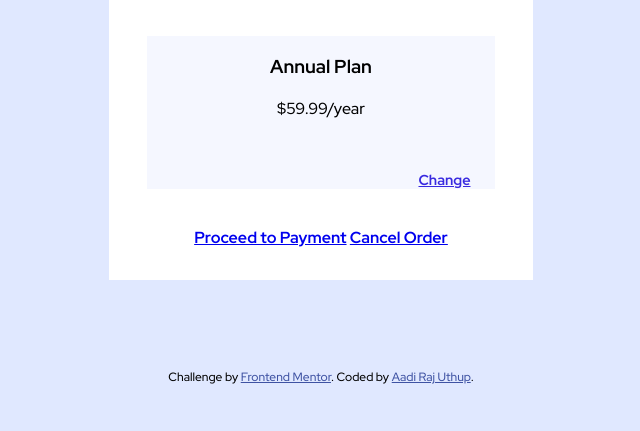
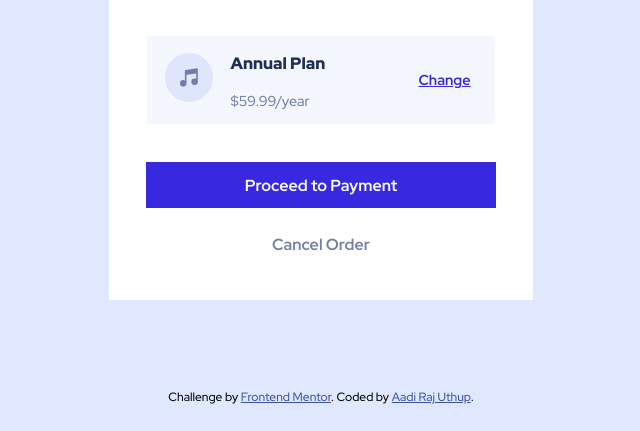
Before and after one commit to aadirajuthup/order-summary-component, a plain HTML site: page index.html in a window 1280 px wide. Shown: the part 465-896 px from the top of the page, without its empty margins (319-959 px from the left). Drawn offline with Linux system fonts and the light colour scheme.

Commit message:
Some minor modifications

```diff
--- a/index.html
+++ b/index.html
@@ -18,13 +18,15 @@
       <p>You can now listen to millions of songs, audiobooks, and podcasts on any device anywhere you like!</p>
     </div>
     <div class="sub-card" id="plan">
-      <h3>Annual Plan</h3>
-      <p>$59.99/year</p>
+      <img src="./images/icon-music.svg" alt="Music Icon">
+      <div class="sub-card" id="plan-text">
+        <h3>Annual Plan</h3><p>$59.99/year</p>
+      </div>
       <a href="#">Change</a>
     </div>
     <div class="sub-card" id="checkout">
-      <a href="#">Proceed to Payment</a>
-      <a href="#">Cancel Order</a>
+      <a href="#" id="proceed">Proceed to Payment</a>
+      <a href="#" id="cancel">Cancel Order</a>
     </div>
   </div>
   <div class="attribution">
```
